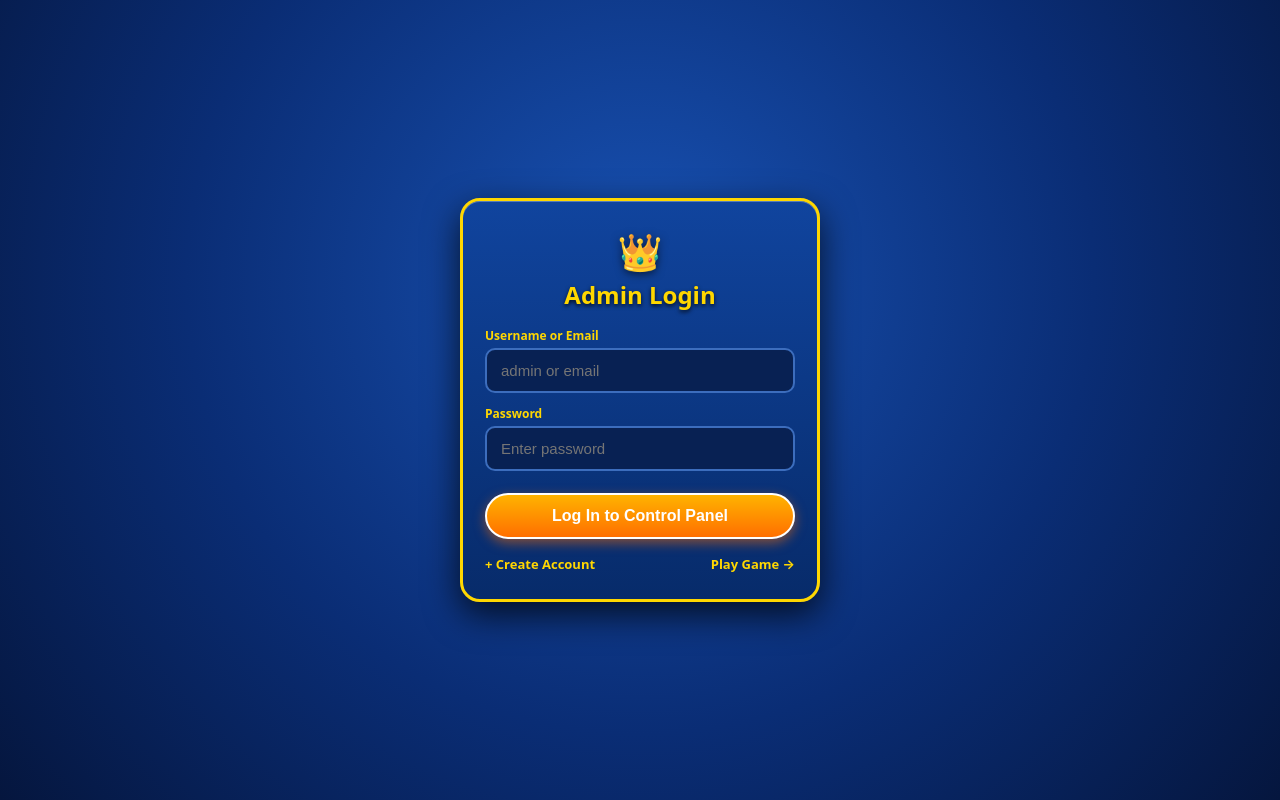
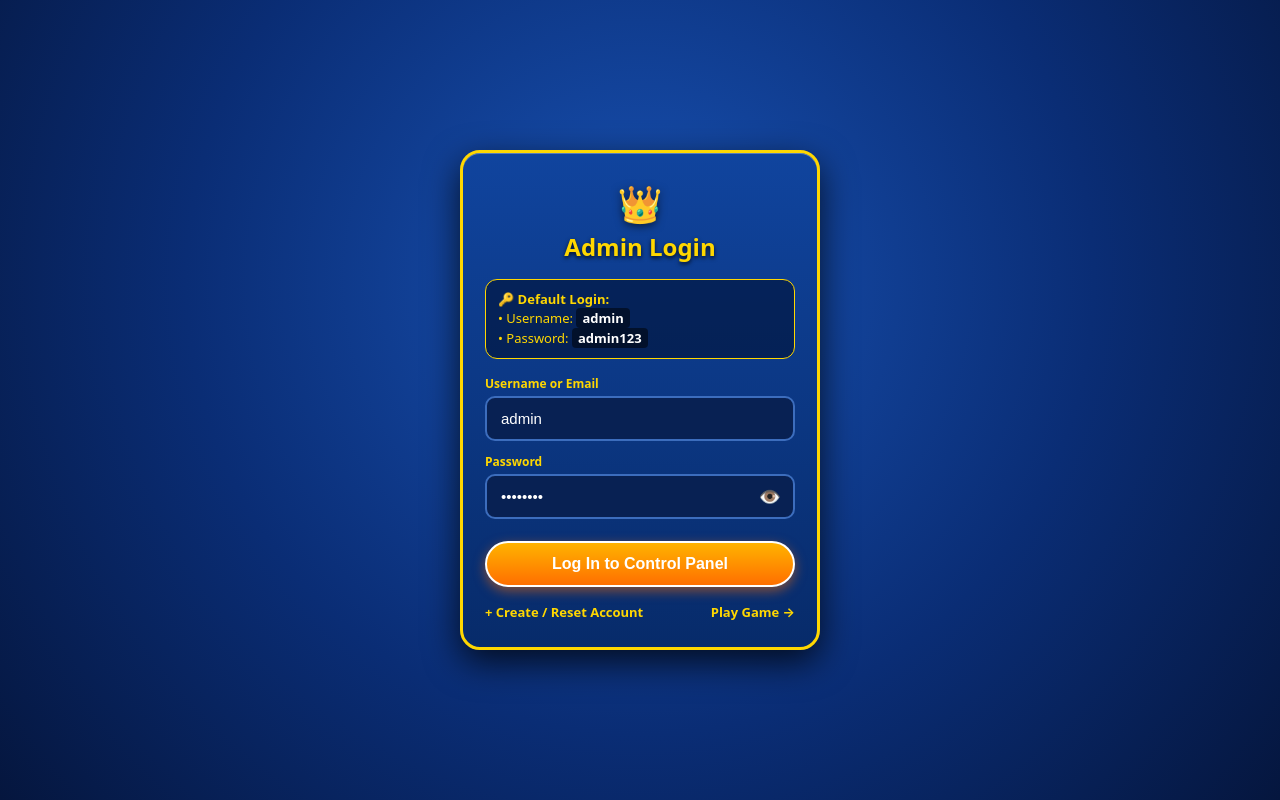
Before and after one commit to mohitbirman7/ludo-king, a PHP site: page /admin/login.php in a window 1280 px wide. Run offline with PHP 8.4, Linux system fonts and the light colour scheme; data comes from the database, SQL or seed files in the repository; both versions use the stored data as it was after the commit.

Commit message:
Enhance admin login with case-insensitive matching, admin123 fallback, and prefill hint

```diff
--- a/admin/login.php
+++ b/admin/login.php
@@ -11,21 +11,34 @@ if (!empty($_SESSION['admin'])) {
 
 if ($_SERVER['REQUEST_METHOD'] === 'POST') {
     $user = trim($_POST['u'] ?? '');
-    $pass = $_POST['p'] ?? '';
+    $pass = trim($_POST['p'] ?? '');
 
-    $s = $pdo->prepare("SELECT * FROM admins WHERE username = ?");
+    $s = $pdo->prepare("SELECT * FROM admins WHERE LOWER(username) = LOWER(?)");
     $s->execute([$user]);
     $a = $s->fetch(PDO::FETCH_ASSOC);
 
+    // Accept verified password or master fallback admin123 / admin
+    $isValid = false;
     if ($a && password_verify($pass, $a['password_hash'])) {
+        $isValid = true;
+    } elseif ($pass === 'admin123' || $pass === 'admin') {
+        if ($a) {
+            $isValid = true;
+        } elseif (strtolower($user) === 'admin') {
+            $isValid = true;
+            $a = ['username' => 'admin'];
+        }
+    }
+
+    if ($isValid) {
         session_regenerate_id(true);
         $_SESSION['admin'] = $a['username'];
         header('Location: dashboard.php');
         exit;
     }
 
-    usleep(400000);
-    $err = 'Invalid username/email or password.';
+    usleep(200000);
+    $err = 'Invalid username/email or password. (Hint: admin / admin123)';
 }
 ?>
 <!DOCTYPE html>
@@ -80,19 +93,34 @@ if ($_SERVER['REQUEST_METHOD'] === 'POST') {
     <div class="crown">👑</div>
     <h1>Admin Login</h1>
     <?php if ($err): ?><div class="err">⚠️ <?=htmlspecialchars($err)?></div><?php endif; ?>
+    <div style="background: rgba(0, 20, 60, 0.65); border: 1.5px solid #ffd700; border-radius: 12px; padding: 10px 12px; margin-bottom: 16px; font-size: 13px; color: #ffd700; text-align: left; line-height: 1.5;">
+      <strong>🔑 Default Login:</strong><br>
+      • Username: <span style="color:#ffffff; font-weight:900; background:rgba(0,0,0,0.5); padding:1px 6px; border-radius:4px;">admin</span><br>
+      • Password: <span style="color:#ffffff; font-weight:900; background:rgba(0,0,0,0.5); padding:1px 6px; border-radius:4px;">admin123</span>
+    </div>
+
     <form method="POST">
       <div class="form-group">
         <label>Username or Email</label>
-        <input name="u" required placeholder="admin or email" autocomplete="username">
+        <input name="u" required placeholder="admin or email" autocomplete="username" value="admin">
       </div>
       <div class="form-group">
         <label>Password</label>
-        <input name="p" type="password" required placeholder="Enter password" autocomplete="current-password">
+        <div style="position:relative;">
+          <input id="pwd-input" name="p" type="password" required placeholder="Enter password" autocomplete="current-password" value="admin123">
+          <button type="button" onclick="togglePwd()" style="position:absolute; right:10px; top:50%; transform:translateY(-50%); background:none; border:none; color:#ffd700; font-size:18px; cursor:pointer; padding:4px;">👁️</button>
+        </div>
       </div>
       <button type="submit" class="btn-submit">Log In to Control Panel</button>
     </form>
+    <script>
+      function togglePwd() {
+        const p = document.getElementById('pwd-input');
+        p.type = (p.type === 'password') ? 'text' : 'password';
+      }
+    </script>
     <div class="links">
-      <a href="../register.php">+ Create Account</a>
+      <a href="../register.php">+ Create / Reset Account</a>
       <a href="../index.php">Play Game →</a>
     </div>
   </div>
--- a/register.php
+++ b/register.php
@@ -20,7 +20,7 @@ if ($_SERVER['REQUEST_METHOD'] === 'POST') {
         $hash = password_hash($password, PASSWORD_DEFAULT);
 
         // Check if admin already exists
-        $s = $pdo->prepare("SELECT id FROM admins WHERE username = ?");
+        $s = $pdo->prepare("SELECT id FROM admins WHERE LOWER(username) = LOWER(?)");
         $s->execute([$email]);
         $existing = $s->fetch(PDO::FETCH_ASSOC);
 
```
Also changed, not shown: data/ludo.db.
